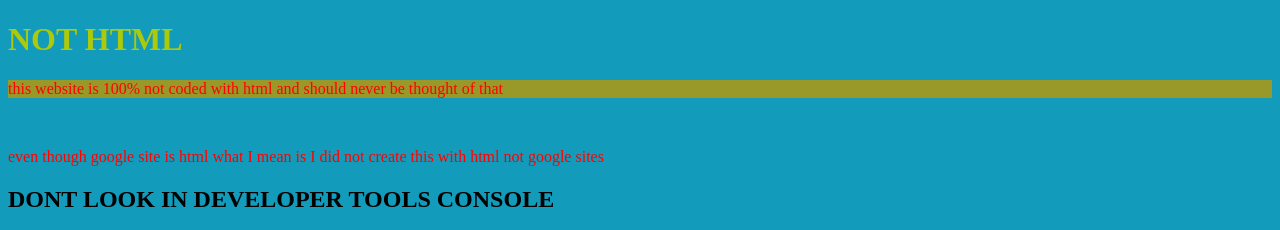
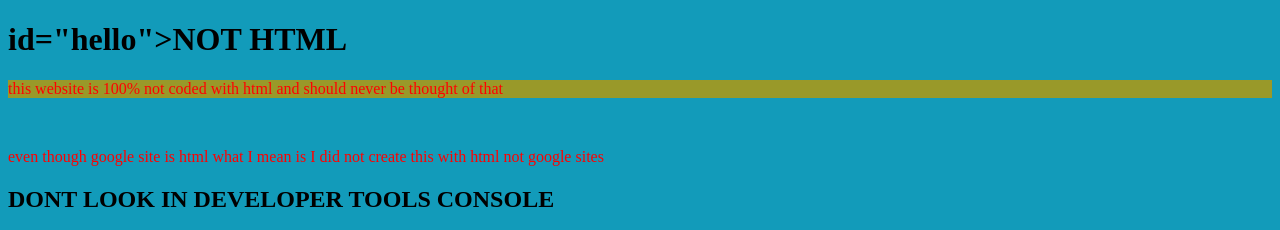
Before and after one commit to doomnoob123455/nohtml, a plain HTML site: page index.html in a window 1280 px wide. Shown: the top 230 px of the page. Drawn offline with Linux system fonts and the light colour scheme.

Commit message:
Update index.html

```diff
--- a/index.html
+++ b/index.html
@@ -19,7 +19,7 @@
         }
     </style>
     <body>
-    <h1 id="hello">NOT HTML</h1>
+    <h1> id="hello">NOT HTML</h1>
 <p id="hi">this website is 100% not coded with html and should never be thought of that</p><br>
 <p>even though google site is html what I mean is I did not create this with  html not google sites</p>
         <h2>DONT LOOK IN DEVELOPER TOOLS CONSOLE</h2>
```
